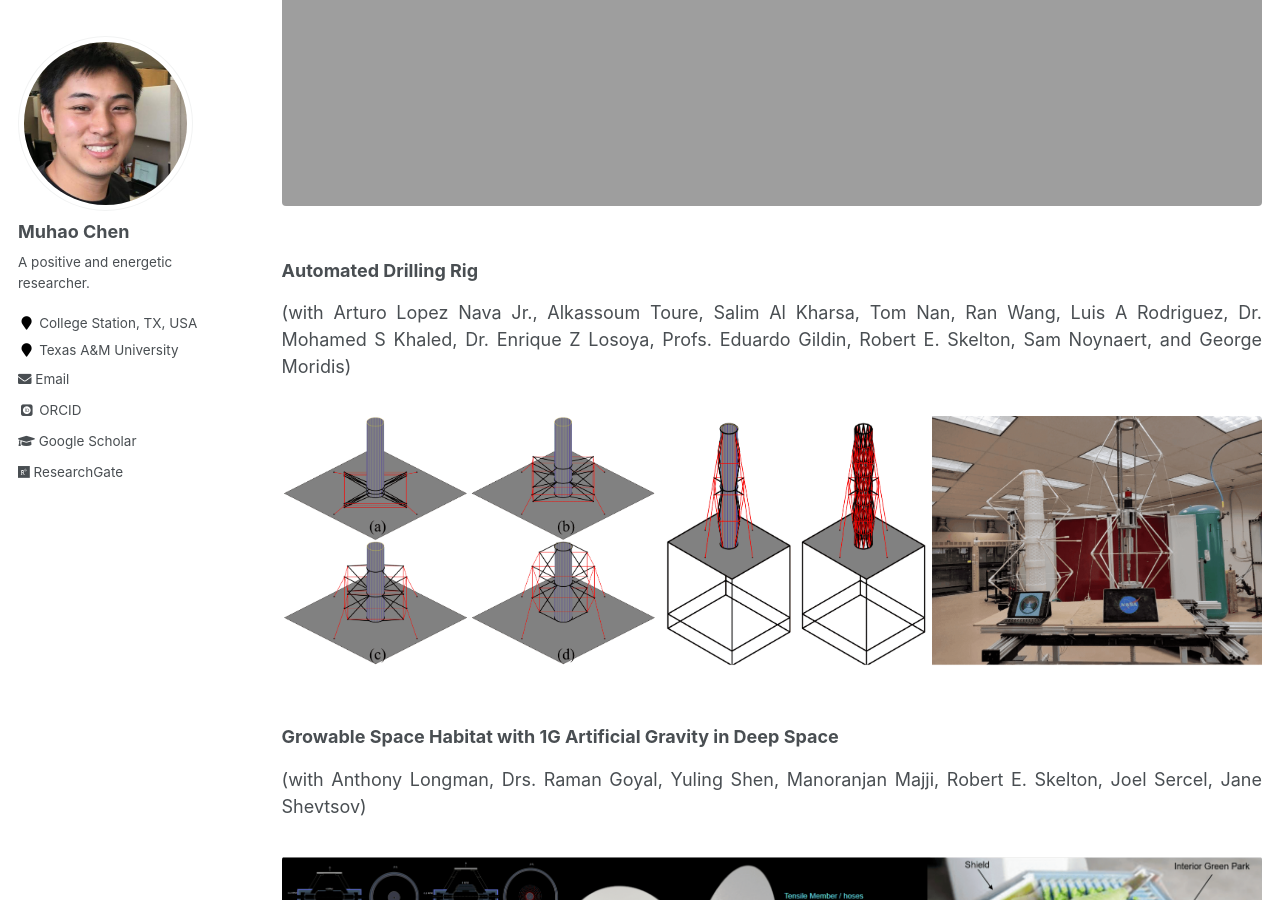
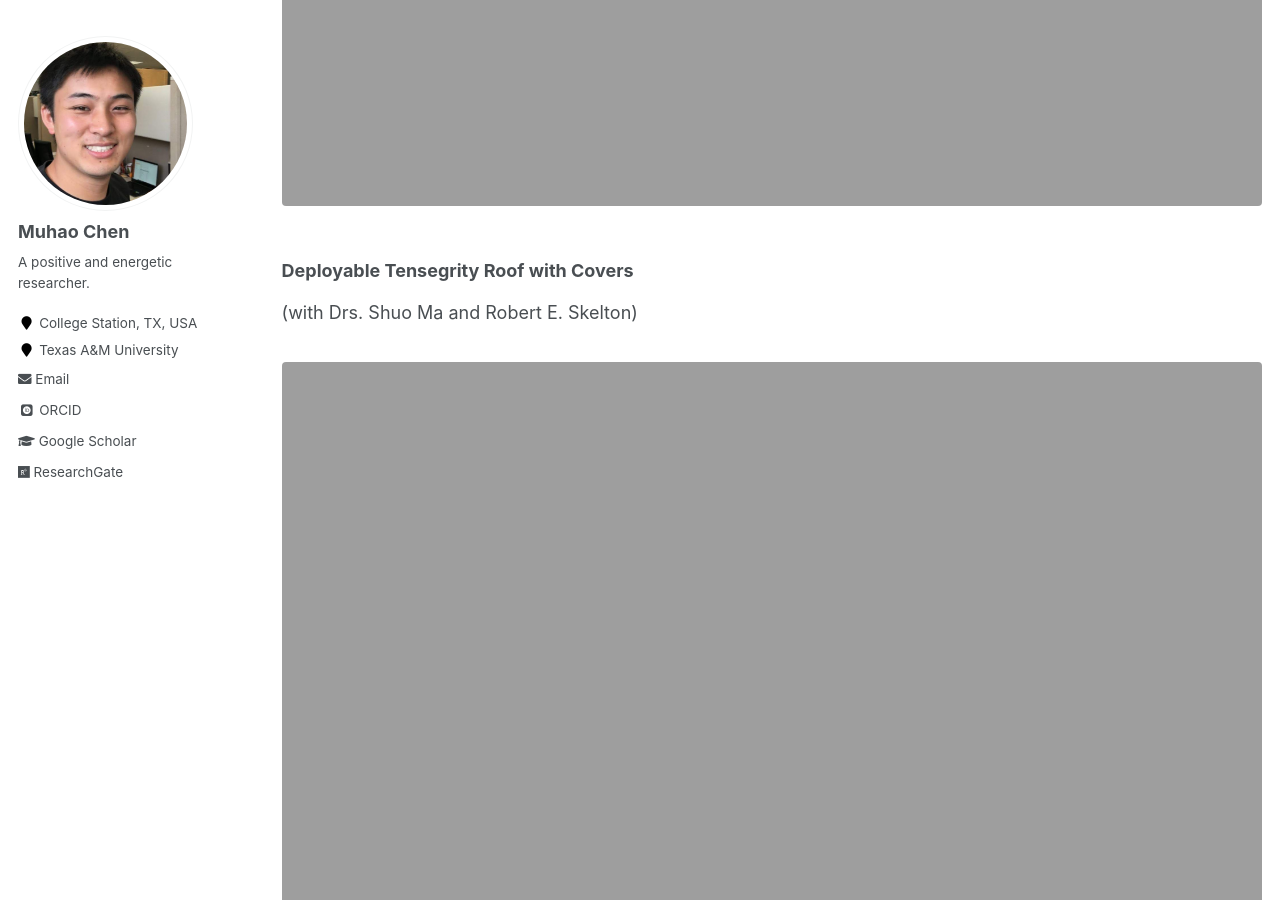
Before and after one commit to Muhao-Chen/muhao-chen.github.io, a Jekyll site: the page built from _pages/research.md, in a window 1280 px wide and 900 px high, scrolled down 2015 px. Built offline with Jekyll 4.4.1, drawn with Linux system fonts in a browser that asks for light colours; some web fonts are replaced.

Commit message:
Update research.md

```diff
--- a/_pages/research.md
+++ b/_pages/research.md
@@ -93,6 +93,10 @@ We would also like to develop and offer more and more software and tools to help
 (with Drs. Manoranjan Majji and Robert E. Skelton)
 <figure><img src="{{ site.url }}/images/rffi/DHT.png" width="800"/></figure>
 
+### Deployable Tensegrity Roof with Covers
+(with Drs. Shuo Ma and Robert E. Skelton)
+<figure><img src="{{ site.url }}/images/rffi/Tenseg_Roof.png" width="800"/></figure>
+
 
 ### Automated Drilling Rig
 (with Arturo Lopez Nava Jr., Alkassoum Toure, Salim Al Kharsa, Tom Nan, Ran Wang, Luis A Rodriguez, Dr. Mohamed S Khaled, Dr. Enrique Z Losoya, Profs. Eduardo Gildin, Robert E. Skelton, Sam Noynaert, and George Moridis)
```
